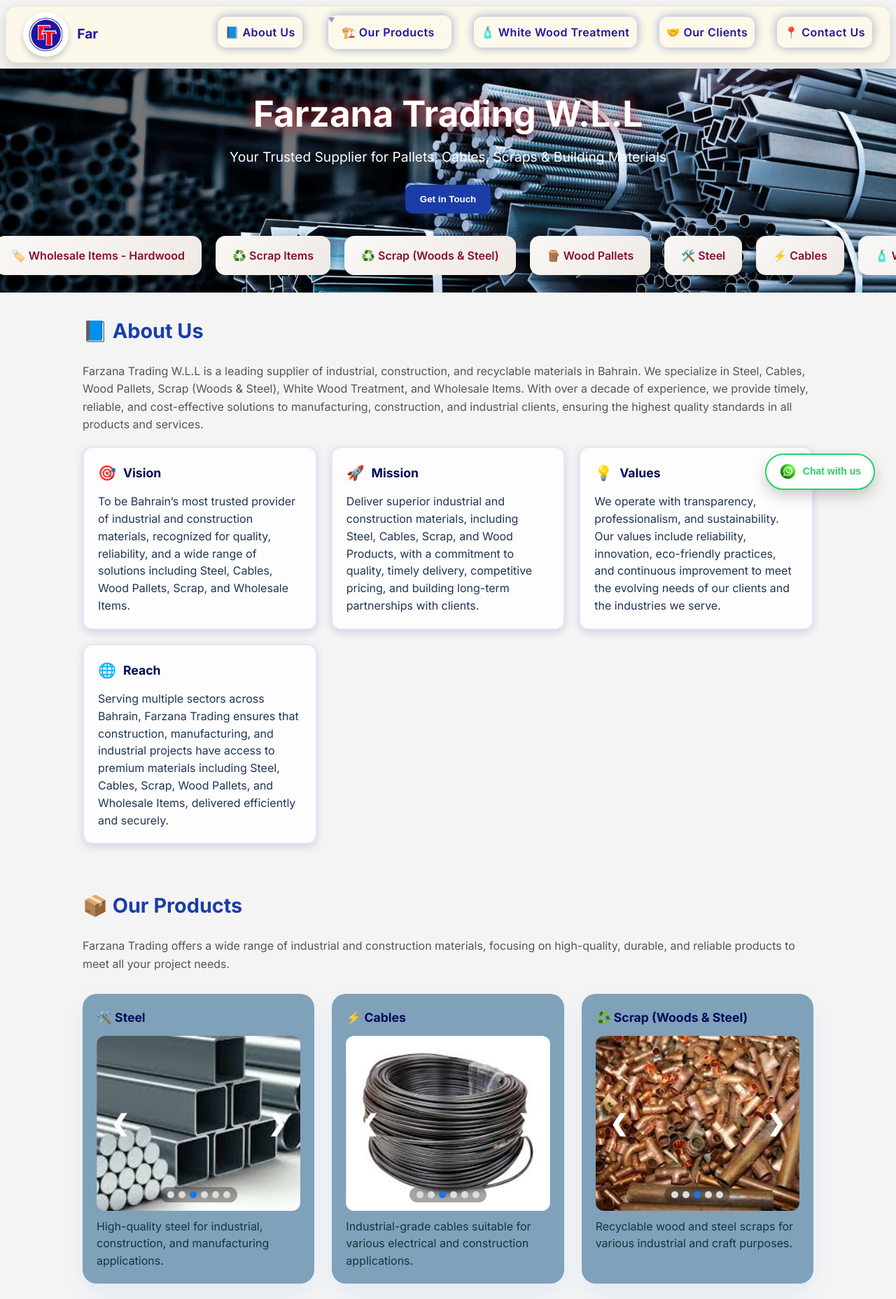
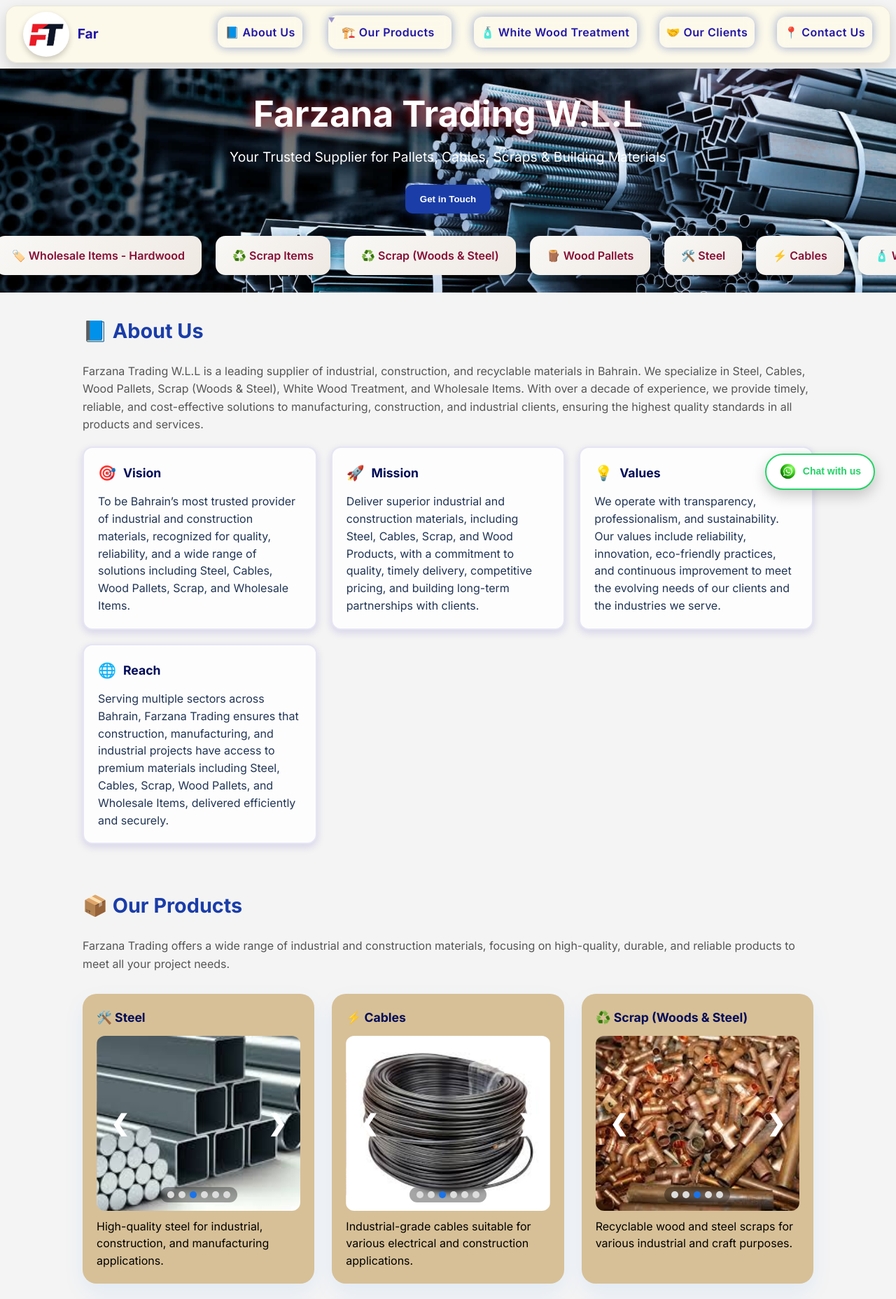
Before and after one commit to Sethuraman0104/FarzanaTrading, a plain HTML site: page public/index.html in a window 1280 px wide. Shown: the top 1856 px of the page at 70% size. Drawn offline with Linux system fonts and the light colour scheme.

Commit message:
Done all changes requested by Client

```diff
--- a/public/css/styles.css
+++ b/public/css/styles.css
@@ -965,7 +965,7 @@
  }
 
  .scrap-card {
-   background: #80A1BA;
+   background: #D7C097;
    border-radius: 20px;
    padding: 20px;
    box-shadow: 0 12px 30px rgba(0, 123, 255, 0.08);
@@ -988,7 +988,7 @@
 
  .scrap-card p {
    padding-top: 10px;
-   color: #17313E;
+   color: #000000;
  }
 
  .scrolling-images {
--- a/public/index.html
+++ b/public/index.html
@@ -22,7 +22,7 @@
     <!-- Logo -->
     <div class="logo" id="logo">
       <div class="logo-wrapper">
-        <img src="images/farzanatransparentlogo.png" alt="Farzana Trading">
+        <img src="images/farzanalogo.png" alt="Farzana Trading">
       </div>
       <span id="logo-text" class="logo-text">Farzana Trading W.L.L</span>
     </div>
@@ -406,7 +406,7 @@
       <!-- LEFT CONTACT CARD -->
       <div class="contact-card contact-card-left">
         <div class="company-header">
-          <img src="images/farzanatransparentlogo.png" class="company-logo">
+          <img src="images/farzanalogo.png" class="company-logo">
           <h2>Farzana Trading W.L.L</h2>
         </div>
 
```
Also changed, not shown: public/images/farzanalogo.png (added).
